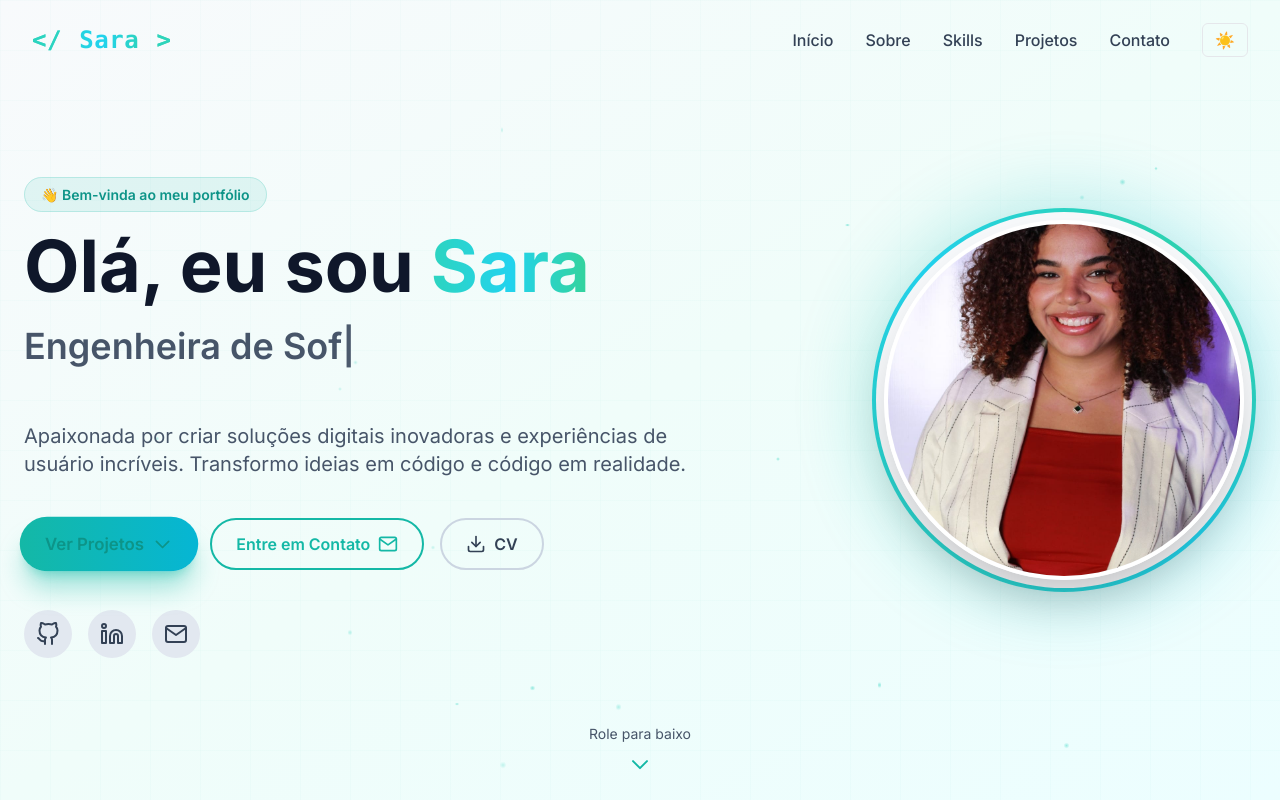
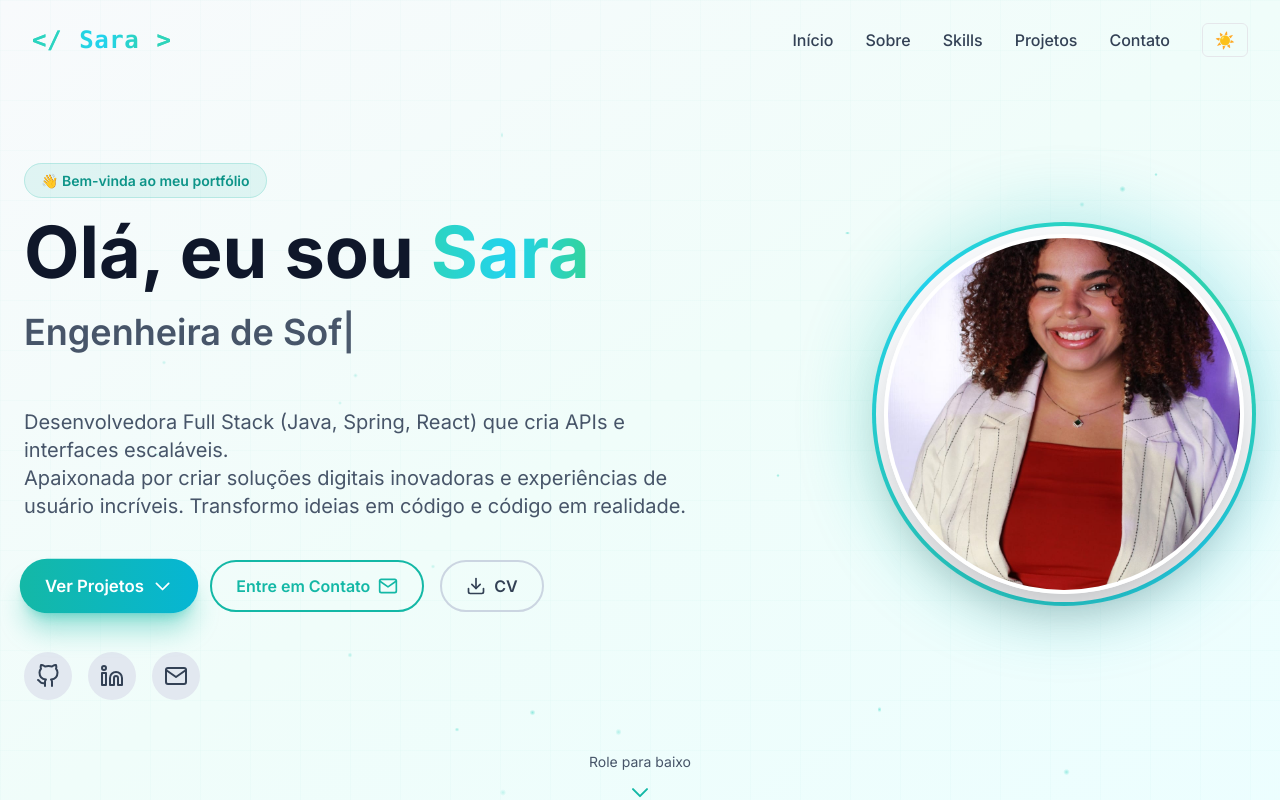
Before and after one commit to saracristinas/Portifolio-, a Next.js app: page / in a window 1280 px wide. In both pictures the pointer is over the link "Ver Projetos". Shown: the top 800 px of the page. Built offline with nearby package versions, Linux system fonts and the light colour scheme.

Commit message:
feat: Atualiza componente Hero com descrição profissional e melhorias no botão primário para melhor visibilidade

```diff
--- a/components/Hero.tsx
+++ b/components/Hero.tsx
@@ -218,6 +218,8 @@ Atenciosamente,
                 </div>
 
                 <p className="text-base sm:text-lg md:text-xl text-slate-600 dark:text-slate-400 mb-8 sm:mb-10 max-w-2xl mx-auto lg:mx-0">
+                  Desenvolvedora Full Stack (Java, Spring, React) que cria APIs e interfaces escaláveis.
+                  <br />
                   Apaixonada por criar soluções digitais inovadoras e experiências
                   de usuário incríveis. Transformo ideias em código e código em
                   realidade.
--- a/styles/globals.css
+++ b/styles/globals.css
@@ -128,6 +128,16 @@
   .btn-primary {
     @apply px-4 py-2.5 sm:px-6 sm:py-3 rounded-full bg-gradient-to-r from-teal-500 to-cyan-500 text-white font-semibold shadow-lg shadow-teal-500/30 hover:shadow-xl hover:shadow-teal-500/40 hover:scale-105 transition-all duration-300 text-sm sm:text-base;
   }
+  /* Ensure text color remains visible on hover (fixes disappearing label issue) */
+  .btn-primary:hover,
+  .btn-primary:focus {
+    color: rgb(255 255 255) !important;
+  }
+  .btn-primary:hover svg,
+  .btn-primary:focus svg {
+    color: inherit !important;
+    stroke: currentColor !important;
+  }
 
   .btn-secondary {
     @apply px-4 py-2.5 sm:px-6 sm:py-3 rounded-full border-2 border-[rgb(var(--accent))] text-[rgb(var(--accent))] font-semibold hover:bg-[rgb(var(--accent))] hover:text-white transition-all duration-300 text-sm sm:text-base;
```
